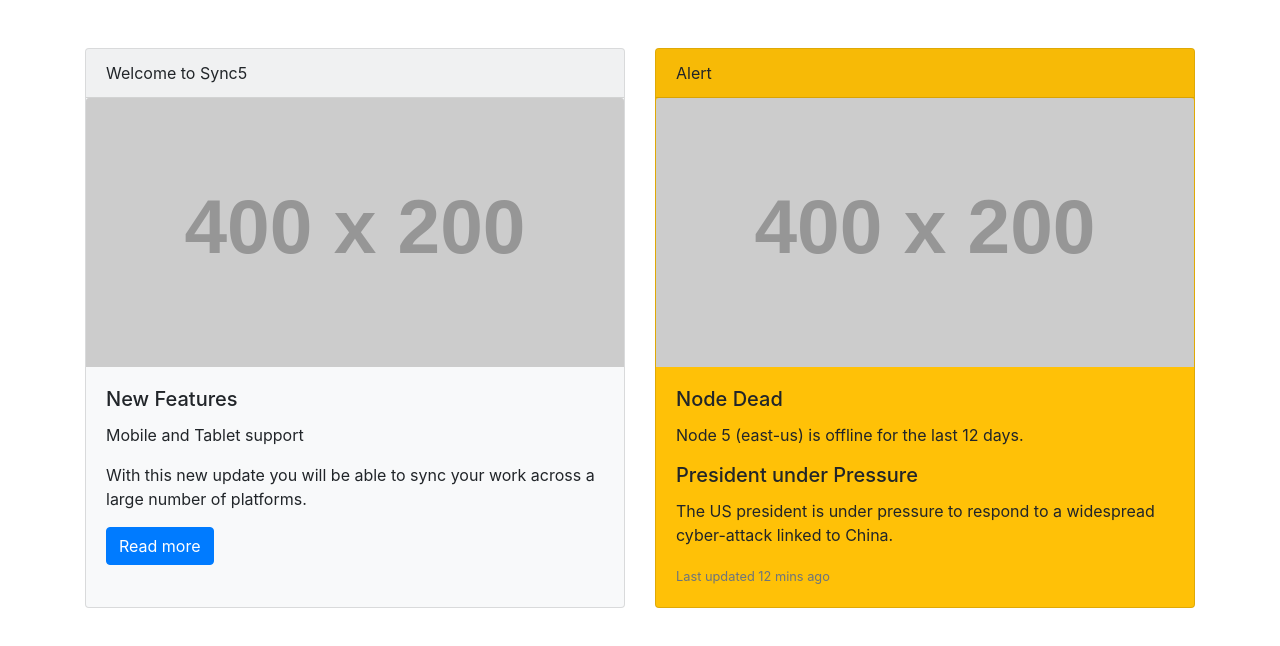
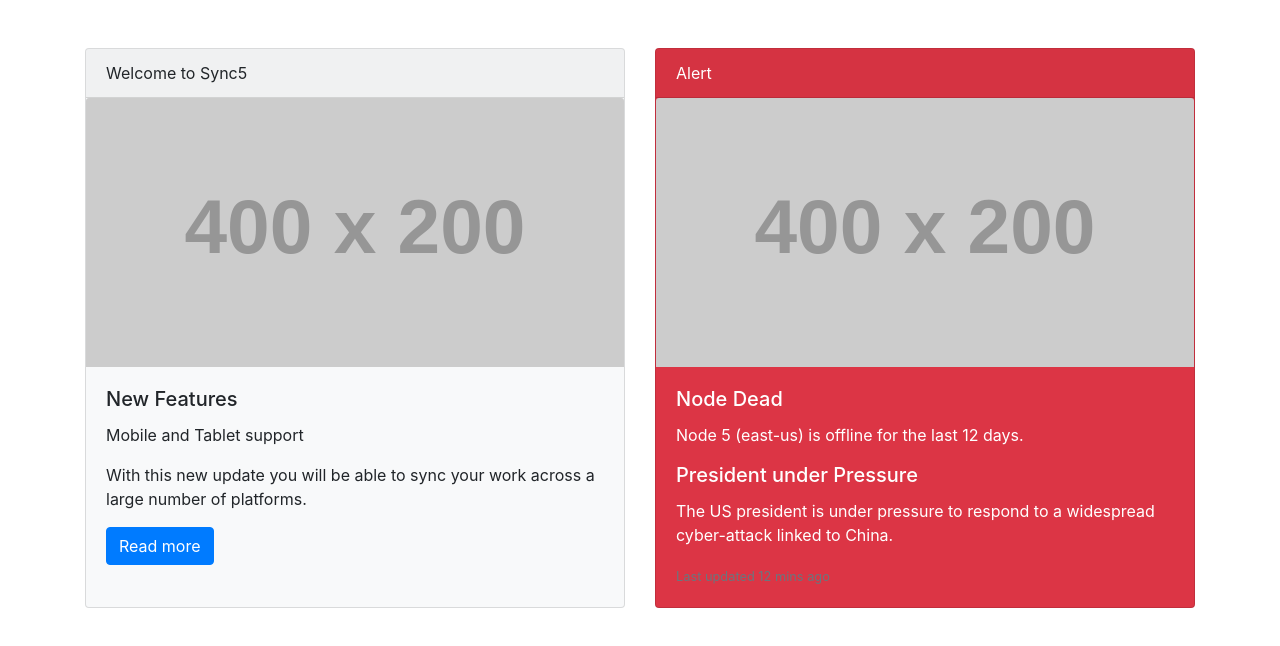
Before and after one commit to acciojob/bootstrap-card-satyamjha09, a website: page main.html in a window 1280 px wide. Drawn offline with nearby package versions, Linux system fonts and the light colour scheme; placeholder pictures from the web are drawn by us.

Commit message:
created a submission

```diff
--- a/main.html
+++ b/main.html
@@ -1,5 +1,5 @@
 <!DOCTYPE html>
-<html>
+<html lang="en">
 
 <head>
     <meta charset="UTF-8">
@@ -25,8 +25,8 @@
                 </div>
             </div>
 
-            <!-- Second Card -->
-            <div class="card bg-warning">
+            <!-- Second Card (Updated to bg-danger) -->
+            <div class="card bg-danger text-white">
                 <div class="card-header">Alert</div>
                 <img src="https://via.placeholder.com/400x200" class="card-img-top" alt="Alert">
                 <div class="card-body">
```
